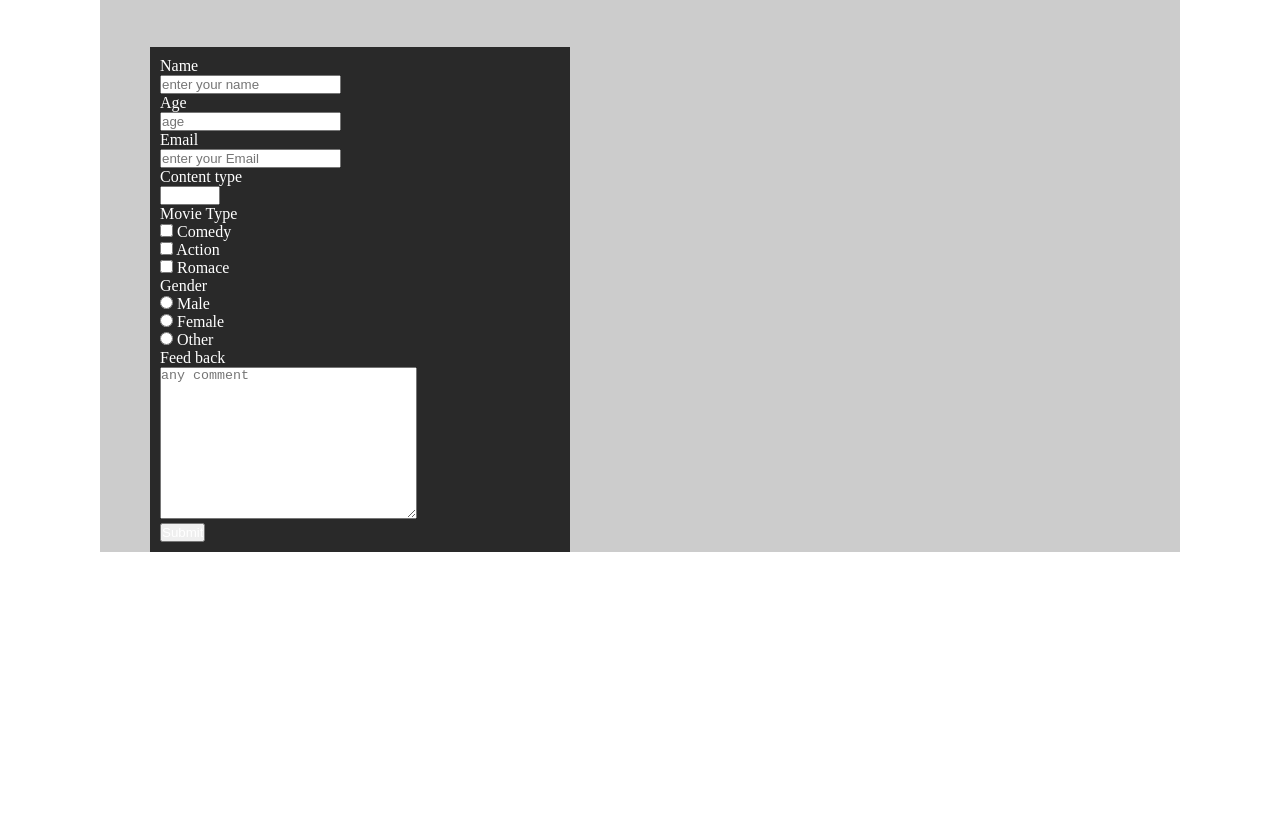
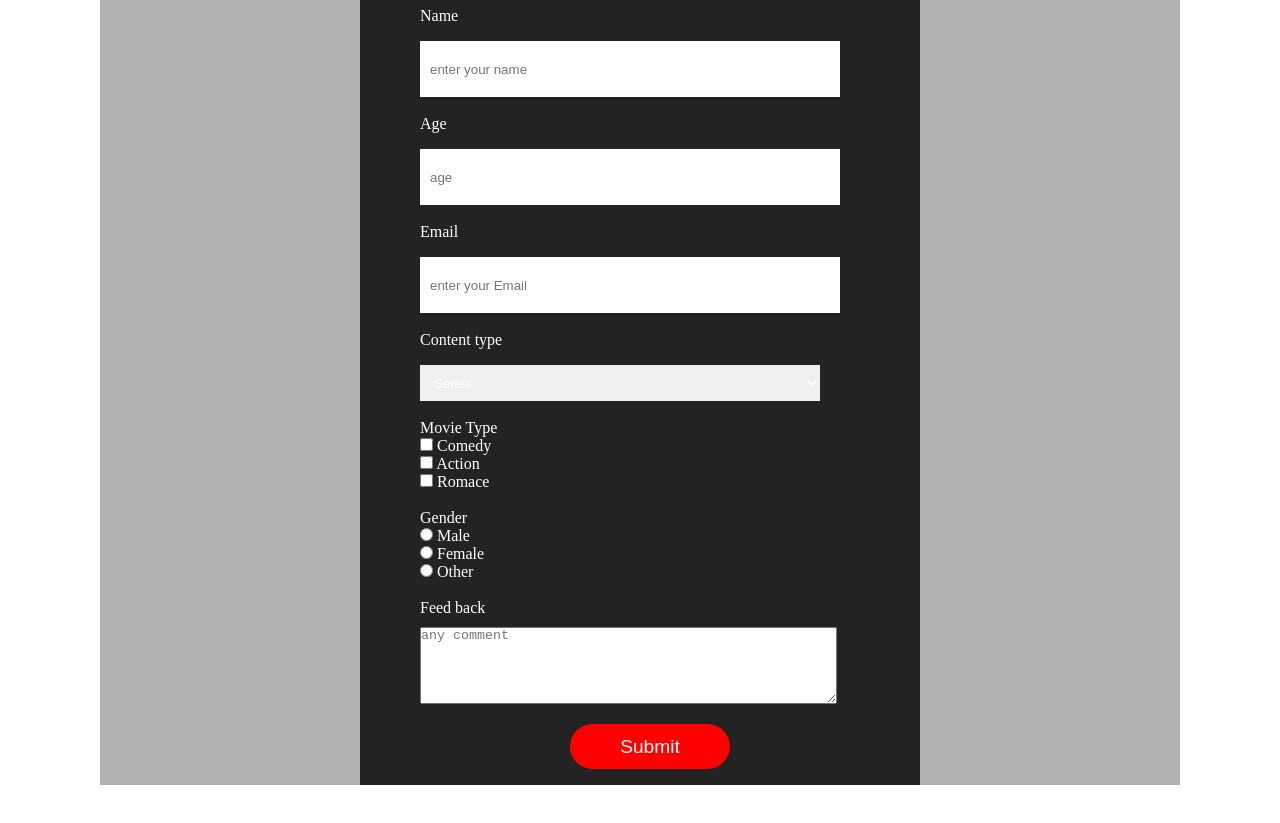
Before and after one commit to gokcekemaloglu/Netflix-Login, a plain HTML site: page index.html in a window 1280 px wide. Shown: the part 113-936 px from the top of the page. Before the commit the page ends 800 px from the top, so only its background shows below. Drawn offline with Linux system fonts and the light colour scheme; a web font is replaced by a local one.

Commit message:
almost done

```diff
--- a/index.css
+++ b/index.css
@@ -11,17 +11,19 @@
 .container{
     border: 2px;
     margin: 20px 100px;
-    background-color: rgb(0, 0, 0, 0.2);
+    background-color: rgb(0, 0, 0, 0.3);
     /* text-align: center; */
     /* width: 500px; */
 }
 
 #survey-form{
+    width: 500px;
+    height: auto;
+    margin: auto;
+    padding-top: 10px;
+    padding-left: 60px;
     background-color: rgb(0, 0, 0, 0.8);
-    border: 2px;
-    margin: 50px 50px;
-    width: 400px;
-    padding: 10px;
+    /* border: 2px; */
 }
 
 .heading{
@@ -49,3 +51,58 @@
     text-align: center;
     font-size: 23px;
 }
+#name{
+    margin-top: 16px;
+    height: 36px;
+    width: 400px;
+    border: none;
+    padding: 10px;
+}
+
+#age{
+    margin-top: 16px;
+    height: 36px;
+    width: 400px;
+    border: none;
+    padding: 10px;
+}
+
+#email{
+    margin-top: 16px;
+    height: 36px;
+    width: 400px;
+    border: none;
+    padding: 10px;
+}
+
+#Ctype{
+    margin-top: 16px;
+    height: 36px;
+    width: 400px;
+    border: none;
+    padding: 10px;
+}
+
+option {
+    font-weight: normal;
+    display: block;
+    min-height: 1.2em;
+    /* padding: 0px 2px 1px; */
+    white-space: nowrap;
+}
+
+.textarea{
+    margin-top: 10px;
+}
+
+#submit{
+    font-size: larger;
+    margin: 16px 0px 16px 150px;
+    height: 45px;
+    width: 160px;
+    border-radius: 50px;
+    border: none;
+    background-color: red;
+    cursor: pointer;
+    color: white;
+}
--- a/index.html
+++ b/index.html
@@ -24,24 +24,29 @@
                 <br>
                 <input type="text" name="Name" id="name" placeholder="enter your name">
             </div>
+            <br>
             <div class="info">
                 <label for="age">Age</label>
                 <br>
                 <input type="text" name="Age" id="age" placeholder="age">
             </div>
+            <br>
             <div class="info">
                 <label for="email">Email</label>
                 <br>
                 <input type="text" name="e-mail" id="email" placeholder="enter your Email">
             </div>
+            <br>
             <div class="info">
                 <label for="Ctype">Content type</label>
                 <br>
                 <select name="Content Type" id="Ctype" selected>
-                    <option value="Movie" style="color: black;">Movie</option>
-                    <option value="Series" style="color: black;" selected>Series</option>
+                    <option value="Movie">Movie</option>
+                    <option value="Series" selected>Series</option>
                 </select>
+                <br>
             </div>
+            <br>
             <div class="info">
                 <label for="Mtype">Movie Type</label>
                 <br>
@@ -56,6 +61,7 @@
                 <label for="comedy">Romace</label>
 
             </div>
+            <br>
             <div class="info">
                 <label for="gender">Gender</label>
                 <br>
@@ -69,10 +75,12 @@
                 <label for="gender">Other</label>
 
             </div>
+            <br>
             <div class="info">
                 <label for="Feedback">Feed back</label>
                 <br>
-                <textarea name="Comments" id="Feedback" cols="30" rows="10" placeholder="any comment"></textarea>
+                <textarea class="textarea" name="Comments" id="Feedback" cols="50" rows="5" placeholder="any comment"></textarea>
+                <br>
             </div>
 
 
```
